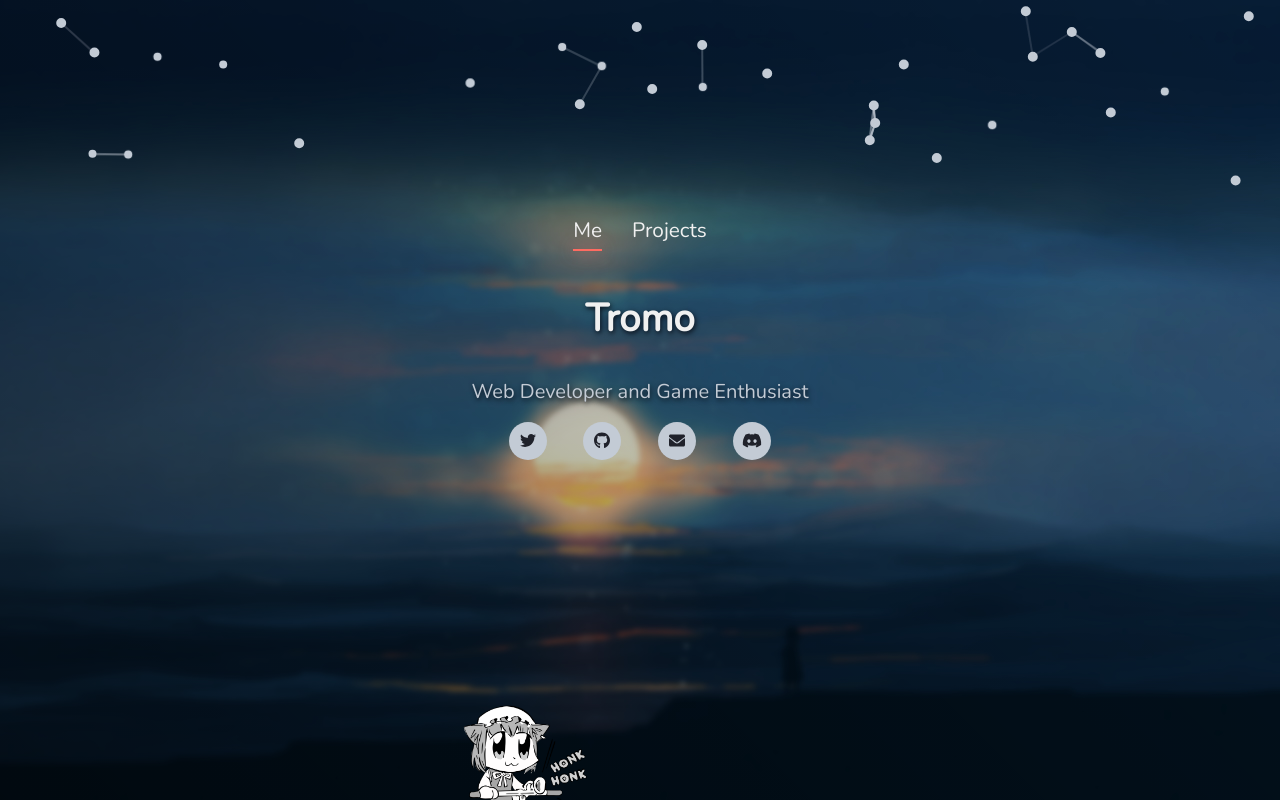
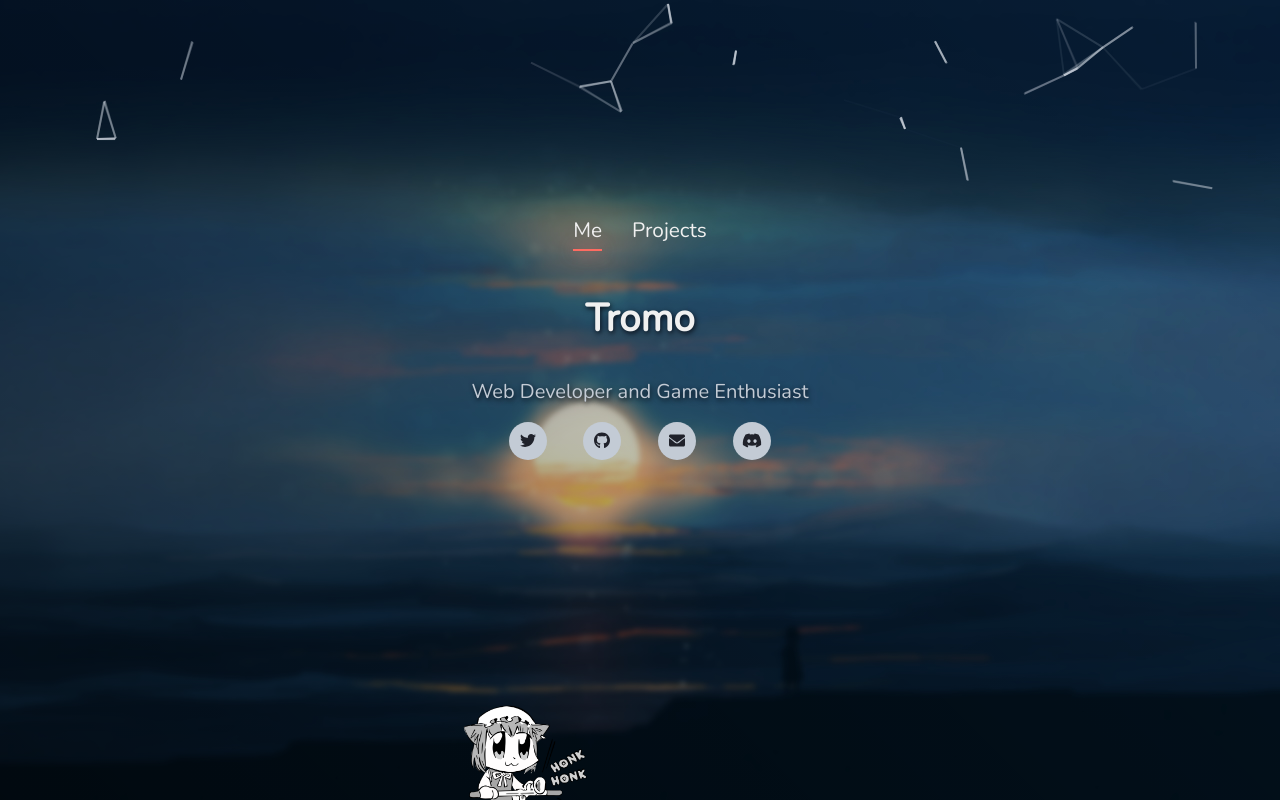
Before and after one commit to Tromodolo/Portfolio-old, a React (Create React App) app: page / in a window 1280 px wide. Built offline with nearby package versions, Linux system fonts and the light colour scheme.

Commit message:
Hide circle on canvas

```diff
--- a/src/components/CanvasEffect.tsx
+++ b/src/components/CanvasEffect.tsx
@@ -3,7 +3,7 @@ import styled from "@emotion/styled";
 
 const Canvas = styled("canvas")`
 	position: absolute;
-	width: 100vw;
+	min-width: 100vw;
 	height: 200px;
 
 	top: 0px;
@@ -11,27 +11,68 @@ const Canvas = styled("canvas")`
 	right: 0px;
 `;
 
-export class CanvasEffect extends React.Component {
+interface CanvasState {
+	canvasHeight: number;
+	canvasWidth: number;
+}
+
+export class CanvasEffect extends React.Component<{}, CanvasState> {
 	canvas?: HTMLCanvasElement | null;
 	ctx?: CanvasRenderingContext2D | null;
 
 	dotPositions: Array<{x: number, y: number, velX: number, velY: number}>;
 
-	velX = 0.65;
-	velY = 0.75;
-	dotSize = 8;
-	dotRadius = 50;
+	velX = 0.75;
+	velY = 0.85;
+	dotSize = 4;
+	dotRadius = 60;
+	update?: any;
 
 	constructor(props: any){
 		super(props);
 
 		this.dotPositions = [];
 		this.drawFrame = this.drawFrame.bind(this);
+		this.handleResize = this.handleResize.bind(this);
+
+		this.state = {
+			canvasHeight: 200,
+			canvasWidth: window.innerWidth,
+		};
 	}
 
 	componentDidMount() {
 		if (this.canvas){
 			this.ctx = this.canvas.getContext("2d");
+
+			for (let i = 0; i < 40; i++){
+				this.dotPositions.push({
+					x: Math.floor(Math.random() * this.canvas.width),
+					y: Math.floor(Math.random() * this.canvas.height),
+					velX: Math.random() > 0.50 ? this.velX : 0 - this.velX,
+					velY: Math.random() > 0.50 ? this.velY : 0 - this.velY,
+				});
+			}
+
+			this.update = setInterval(this.drawFrame, 16);
+			window.addEventListener('resize', () => this.handleResize());
+		}
+	}
+
+	handleResize(){
+		this.setState({
+			canvasHeight: 200,
+			canvasWidth: window.innerWidth,
+		});
+		this.clearCanvas();
+	}
+
+	clearCanvas(){
+		if (this.ctx && this.canvas){
+			this.ctx.clearRect(0, 0, this.canvas.width ?? 100, this.canvas.height ?? 100);
+
+			clearInterval(this.update);
+			this.dotPositions = [];
 
 			for (let i = 0; i < 30; i++){
 				this.dotPositions.push({
@@ -42,7 +83,7 @@ export class CanvasEffect extends React.Component {
 				});
 			}
 
-			setInterval(this.drawFrame, 16);
+			this.update = setInterval(this.drawFrame, 16);
 		}
 	}
 
@@ -73,8 +114,8 @@ export class CanvasEffect extends React.Component {
 					dot.velY = this.velY;
 				}
 
-				this.ctx.fillStyle = "rgb(195, 203, 213)";
-				this.ctx.strokeStyle = "";
+				this.ctx.fillStyle = "rgba(195, 203, 213, 0)";
+				this.ctx.strokeStyle = "rgba(0, 0, 0, 0)";
 
 				this.ctx.beginPath();
 				this.ctx.arc(dot.x, dot.y, this.dotSize / 2, 0, 2 * Math.PI, false);
@@ -86,7 +127,7 @@ export class CanvasEffect extends React.Component {
 					const yPow = Math.pow(Math.abs(dot.y - otherDot.y), 2);
 					const radius = Math.sqrt(xPow + yPow);
 					if (radius <= this.dotRadius){
-						this.ctx.fillStyle = "";
+						this.ctx.fillStyle = "rgba(0, 0, 0, 0)";
 						this.ctx.strokeStyle = `rgba(195, 203, 213, ${((this.dotRadius - radius) / this.dotRadius)})`;
 						this.ctx.lineWidth = 2;
 
@@ -102,7 +143,7 @@ export class CanvasEffect extends React.Component {
 
 	render(){
 		return (
-			<Canvas ref={(canvas) => this.canvas = canvas} height={200} width={window.innerWidth} />
+			<Canvas ref={(canvas) => this.canvas = canvas} height={this.state.canvasHeight} width={this.state.canvasWidth} />
 		);
 	}
-};
+}
```
